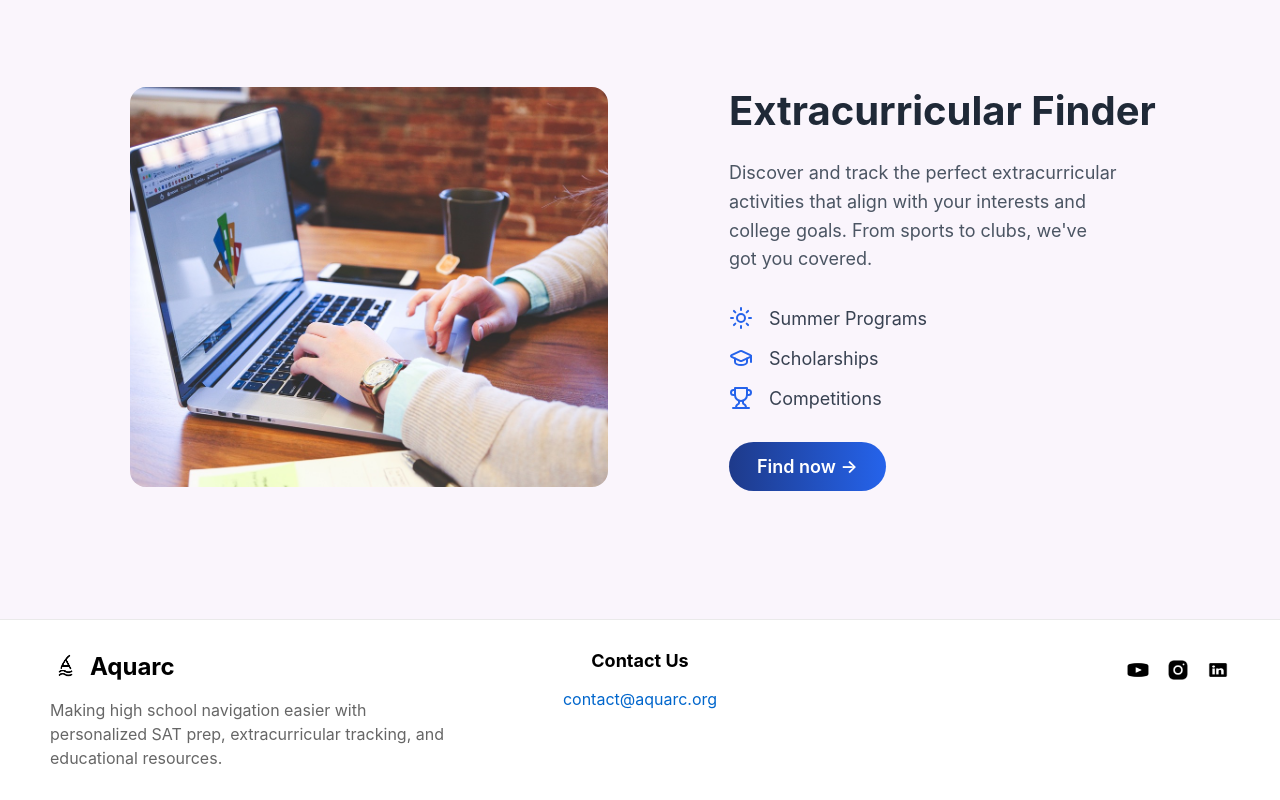
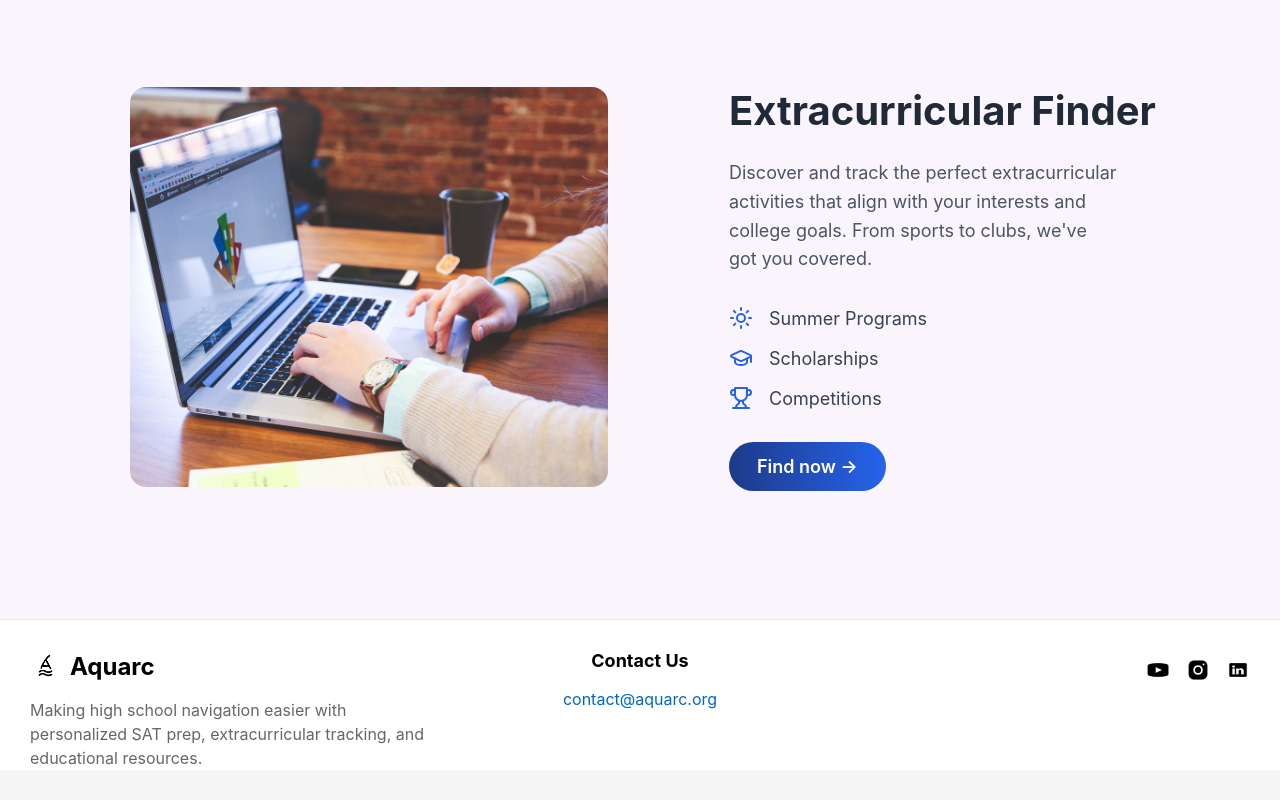
Before and after one commit to aquarc/webstack-v2, a React (Create React App) app in the folder frontend/: page / in a window 1280 px wide. Shown: the part 2046-2846 px from the top of the page. After the commit the page ends 2816 px from the top, so only its background shows below. Built offline with nearby package versions, Linux system fonts and the light colour scheme; no server answers.

Commit message:
fixed bs ui issues

```diff
--- a/frontend/src/App.jsx
+++ b/frontend/src/App.jsx
@@ -17,6 +17,7 @@ import Cookie from 'js-cookie';
 const AppContent = () => {
   const location = useLocation();
   const isDashboard = location.pathname === '/dashboard';
+
 
   useEffect(() => {
     if (process.env.NODE_ENV !== 'production' && window.gtag) {
--- a/frontend/src/Components/Footer.css
+++ b/frontend/src/Components/Footer.css
@@ -1,10 +1,13 @@
 /* Footer.css */
 .footer-container {
   background-color: #ffffff;
-  padding: 30px 50px;
   width: 100%;
+  max-width: 100vw; /* Ensure it doesn't exceed viewport width */
+  overflow-x: hidden; /* Prevent horizontal scrolling */
   border-top: 1px solid #eaeaea;
   margin-top: auto;
+  box-sizing: border-box;
+  padding-top: 30px;
 
 }
 
@@ -15,12 +18,14 @@
   grid-template-columns: 1fr auto 1fr;
   gap: 40px;
   align-items: start;
+  padding: 0 30px; /* Add horizontal padding here */
 }
 
 .footer-left {
   display: flex;
   flex-direction: column;
   gap: 16px;
+
 }
 
 .footer-logo {
--- a/frontend/src/LandingPage/LandingPage.css
+++ b/frontend/src/LandingPage/LandingPage.css
@@ -10,7 +10,6 @@
     min-height: 100vh;
     background: rgb(243, 238, 245);
     padding-top: 80px;
-    width: 100%;
   }
 
   .main-content {
@@ -135,7 +134,6 @@
     .stats {
         grid-template-columns: 1fr;
         gap: 1.5rem;
-        padding: 1rem 1rem; /* Add padding to stats section */
     }
 
     .headline-container {
--- a/frontend/src/SatPage/SatPage.jsx
+++ b/frontend/src/SatPage/SatPage.jsx
@@ -474,6 +474,7 @@ function SATPage() {
 
   return (
     <div className="sat-page">
+
       <div className="sat-main-content">
         <div className="top-section">
           <div className="header-container">
```
